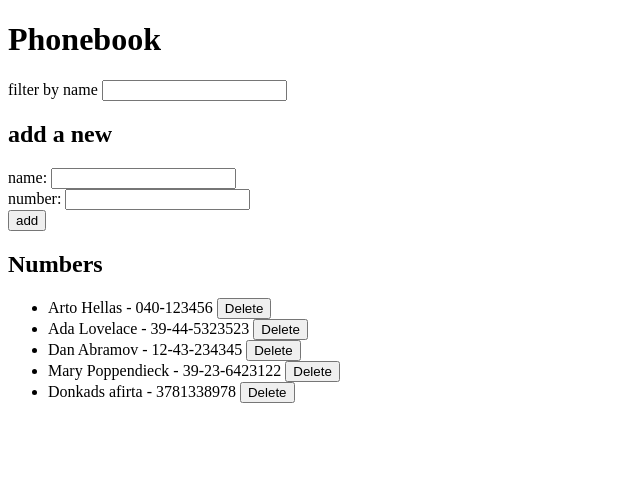
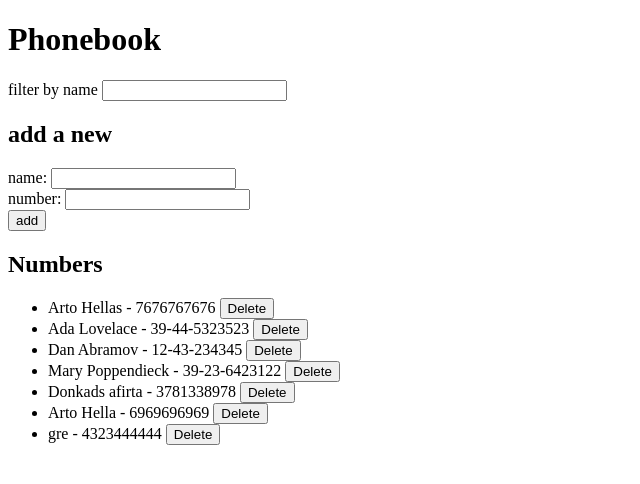
Before and after one commit to IanKaremi/Course_submissions, a React (Vite) app in the folder part1/the-phonebook/: page / in a window 1280 px wide. Shown: the top 484 px of the page, without its empty margins (0-640 px from the left). Built offline with nearby package versions, Linux system fonts and the light colour scheme; data requests are answered from the project's data file.

Commit message:
exercise 2.15

```diff
--- a/part1/the-phonebook/db.json
+++ b/part1/the-phonebook/db.json
@@ -2,7 +2,7 @@
   "persons": [
     {
       "name": "Arto Hellas",
-      "number": "040-123456",
+      "number": "7676767676",
       "id": "1"
     },
     {
@@ -24,6 +24,16 @@
       "id": "0f15",
       "name": "Donkads afirta",
       "number": "3781338978"
+    },
+    {
+      "name": "Arto Hella",
+      "number": "6969696969",
+      "id": "ed4b"
+    },
+    {
+      "id": "9701",
+      "name": "gre",
+      "number": "4323444444"
     }
   ]
 }
--- a/part1/the-phonebook/src/App.jsx
+++ b/part1/the-phonebook/src/App.jsx
@@ -34,7 +34,7 @@ const App = () => {
 
   const handlePhoneChange = (y) =>{
     setNewPhone(y.target.value)
-    console.log(newPhone);
+    // console.log(newPhone);
   }
 
   const handleSubmit = (v) =>{
@@ -49,7 +49,16 @@ const App = () => {
 
 
     }else{
-      alert(`${newName} already exists.`)
+
+      if (!(window.confirm(`${newName} already exists. Would you like to update their number to: ${newPhone} ?`))) return
+      let name = persons.find(obj => obj.name === newName)
+      let url = name.id
+
+      let new_obj = {name: newName, number:newPhone}
+
+      phoneService.put(url,new_obj)
+
+
     }
   }
 
--- a/part1/the-phonebook/src/services/phoneService.js
+++ b/part1/the-phonebook/src/services/phoneService.js
@@ -14,7 +14,10 @@ const delete_el = (x) =>{
   return axios.delete(baseUrl +'/'+ x)
 }
 
+const put = (url,obj) =>{
+  return axios.put(baseUrl+'/'+url , obj);
+}
 
 
 
-export default {getAll, create, delete_el}
+export default {getAll, create, delete_el, put}
```
